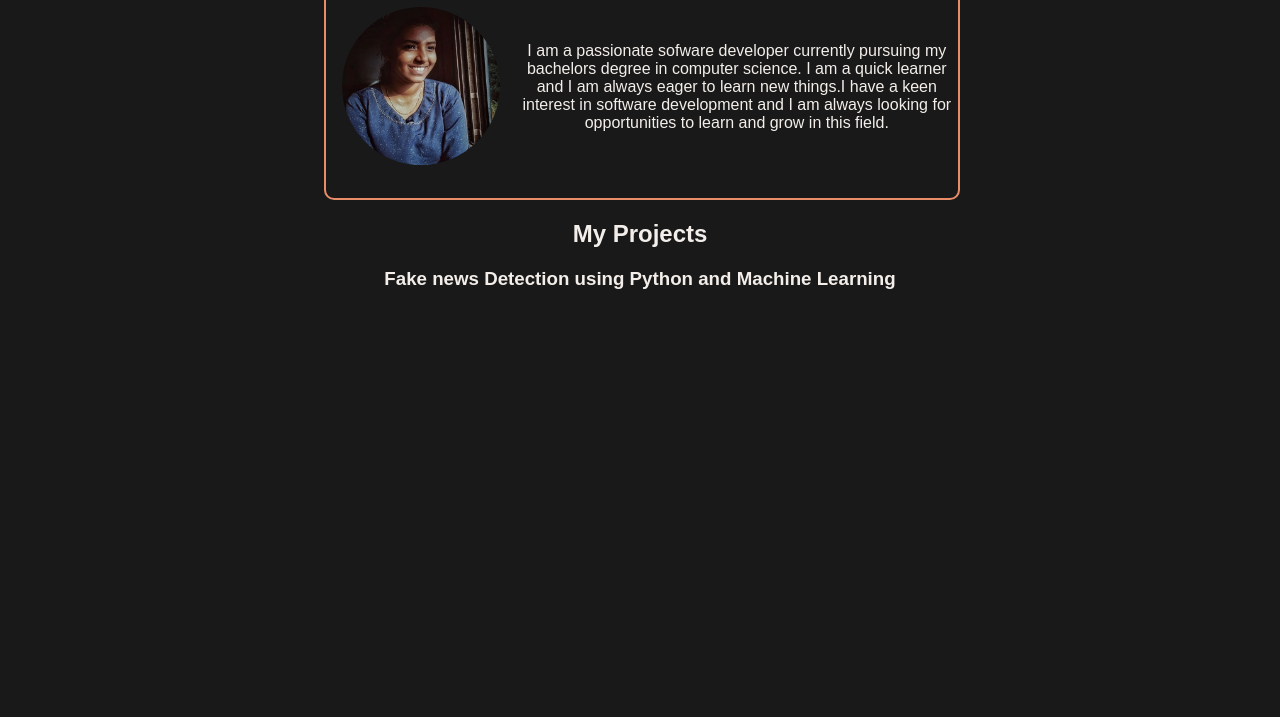
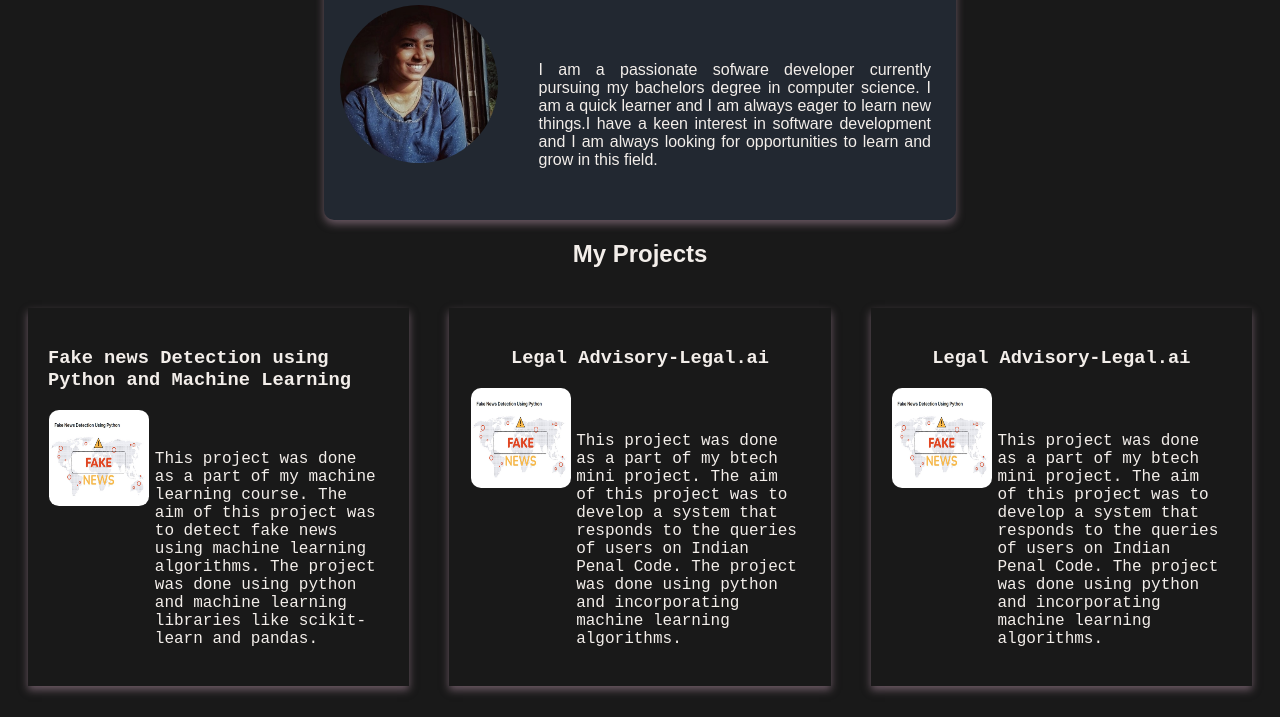
Before and after one commit to ashlybiju5207/portfolio, a plain HTML site: page index.html in a window 1280 px wide. Shown: the part 83-800 px from the top of the page. Drawn offline with Linux system fonts and the light colour scheme; a web font is replaced by a local one.

Commit message:
projects added

```diff
--- a/index.html
+++ b/index.html
@@ -2,6 +2,7 @@
 <html lang="en">
 <head>
     <meta charset="UTF-8">
+    <meta name="viewport" content="width=device-width, initial-scale=1.0">
     <title>Ashly's Portfolio</title>
     <link rel="stylesheet" href="style.css">
     <link rel="preconnect" href="https://fonts.googleapis.com">
@@ -10,7 +11,7 @@
 </head>
 <body>
     <div class="about">
-        <h1>Hi there I am Ashly!</h1>
+        <h1>Hi there I am Ashly Biju!</h1>
         <img src="./ashly.jpeg"alt=ashly image/>
         <p>I am a passionate sofware developer currently pursuing my bachelors degree
             in computer science. I am a quick learner and I am always eager to learn new things.I have a keen interest in
@@ -20,10 +21,51 @@
     </div>
     <div class="myprojects">
         <h2>My Projects</h2>
-        <div>
-        <h3>Fake news Detection using Python and Machine Learning</h3>
+    </div>
+    <div class="cards-container">
+        <div class="card1">
+            <a href="https://github.com/ashlybiju5207/intel_unnati_project-Whitecaps">
+                <h3 ><b>Fake news Detection using Python and Machine Learning</b></h3>
+
+            </a>
+            <img src="./fakewnews.jpg" alt="fake news detection" style="width: 100px;"/>
+            <div class="container">
+                <p>This project was done as a part of my machine learning course.
+                    The aim of this project was to detect fake news using machine learning algorithms. The project was done using python and machine learning libraries like scikit-learn and pandas.</p>
+
+            </div>
+        </div >
+        <div class="card2">
+            <a href="https://github.com/ashlybiju5207/intel_unnati_project-Whitecaps">
+                <h3 ><b>Legal Advisory-Legal.ai</b></h3>
+
+            </a>
+            <img src="./fakewnews.jpg" alt="fake news detection" style="width: 100px;"/>
+            <div class="container">
+                <p>This project was done as a part of my btech mini project.
+                    The aim of this project was to  develop a system that responds to the queries of users on Indian Penal Code.
+                     The project was done using python and incorporating machine learning algorithms.</p>
+
+            </div>
         </div>
+
+        <div class="card3">
+            <a href="https://github.com/ashlybiju5207/intel_unnati_project-Whitecaps">
+                <h3 ><b>Legal Advisory-Legal.ai</b></h3>
+
+            </a>
+            <img src="./fakewnews.jpg" alt="fake news detection" style="width: 100px;"/>
+            <div class="container">
+                <p>This project was done as a part of my btech mini project.
+                    The aim of this project was to  develop a system that responds to the queries of users on Indian Penal Code.
+                     The project was done using python and incorporating machine learning algorithms.</p>
+
+            </div>
+        </div>
+
+
     </div>
 
+
+
 </body>
-</html>
--- a/style.css
+++ b/style.css
@@ -7,12 +7,28 @@ html{
     text-align: center;
     width:50%;
     margin-left: 25%;
-    border: #E88D67 2px solid;
     border-radius: 10px;
+    background-color: #222831;
+    display: flex;
+    flex-direction: column;
+    align-items: center;
+    box-shadow: 0 4px 8px 0 rgba(169, 137, 156, 0.568);
+    transition: 0.3s;
+    padding-bottom: 5px;
 
-
-
-
+}
+.about:hover{
+    box-shadow: 0 8px 10px 0 rgba(63, 122, 230, 0.2);
+}
+.about p{
+    padding: 25px 25px 30px 25px;
+    text-align: justify;
+}
+.about img{
+    padding-bottom: -55px;
+    display: flex;
+    flex-direction: column;
+    align-items: center;
 }
 img{
     width: 25%;
@@ -22,12 +38,13 @@ img{
     margin-bottom: 30%;
 
 
+
 }
 p{
         margin-left: 30%;
        margin-top: -50%;
-       padding-bottom: 20px;
-       padding-bottom: 50px;
+       padding-bottom: 0px;
+
 
 }
 .myprojects{
@@ -38,3 +55,110 @@ p{
     margin-left: 25%;
 
 }
+.card1{
+    font-family:'Courier New', Courier, monospace;
+    color:#F3EEEA;
+    padding: 20px 20px 20px 20px;
+
+     /* Add shadows to create the "card" effect */
+    box-shadow: 0 4px 8px 0 rgba(169, 137, 156, 0.568);
+    transition: 0.3s;
+    width: 500px;
+    min-height: 300px;
+    display: flex;
+    flex-direction: column;
+    align-items: center;
+
+
+}
+.card1:hover {
+    box-shadow: 0 8px 10px 0 rgba(63, 122, 230, 0.2);
+  }
+.card1 img{
+        width: 100%;
+        height: 100%;
+        border-radius: 10%;
+    }
+
+a{
+    text-decoration: none;
+    color: #F3EEEA;
+}
+.card2{
+    font-family:'Courier New', Courier, monospace;
+    color:#F3EEEA;
+    padding: 20px 20px 20px 20px;
+
+     /* Add shadows to create the "card" effect */
+    box-shadow: 0 4px 8px 0 rgba(169, 137, 156, 0.568);
+    transition: 0.3s;
+    width: 500px;
+    min-height: 300px;
+    display: flex;
+    flex-direction: column;
+    align-items: center;
+
+}
+.card2:hover {
+    box-shadow: 0 8px 10px 0 rgba(63, 122, 230, 0.2);
+  }
+.card2 img{
+        width: 100px;
+        height: 100px;
+        border-radius: 10%;
+    }
+
+  .container {
+    padding: 2px 11px;
+
+  }
+a{
+    text-decoration: none;
+    color: #F3EEEA;
+}
+.cards-container {
+    display: flex;
+
+}
+
+
+.card3{
+    font-family:'Courier New', Courier, monospace;
+    color:#F3EEEA;
+    padding: 20px 20px 20px 20px;
+
+     /* Add shadows to create the "card" effect */
+    box-shadow: 0 4px 8px 0 rgba(169, 137, 156, 0.568);
+    transition: 0.3s;
+    width: 500px;
+    min-height: 300px;
+    display: flex;
+    flex-direction: column;
+    align-items: center;
+
+}
+.card3:hover {
+    box-shadow: 0 8px 10px 0 rgba(63, 122, 230, 0.2);
+  }
+.card3 img{
+        width: 100px;
+        height: 100px;
+        border-radius: 10%;
+    }
+
+  .container {
+    padding: 2px 11px;
+
+  }
+a{
+    text-decoration: none;
+    color: #F3EEEA;
+}
+.cards-container {
+    display: flex;
+
+}
+
+.card1, .card2, .card3{
+    margin: 20px; /* Adjust as needed */
+}
```
Also changed, not shown: fakewnews.jpg (added).
